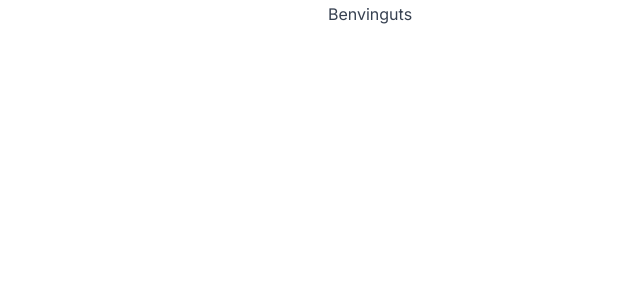
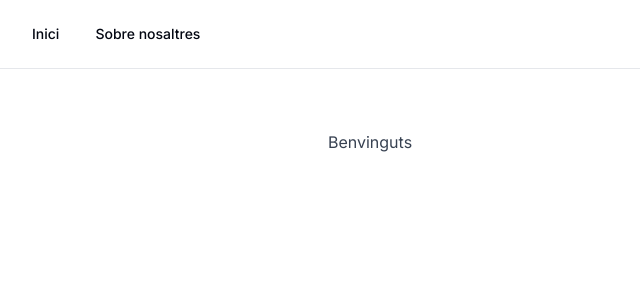
Before and after one commit to acorgue/web, a Next.js app: page / in a window 1280 px wide. Shown: the top 300 px of the page, without its empty margins (0-640 px from the left). Built offline with nearby package versions, Linux system fonts and the light colour scheme.

Commit message:
feat(layout): 💄 afegeix la barra de navegació principal
Signed-off-by: Albert Mañosa <26429103+albertms10@users.noreply.github.com>

```diff
--- a/src/app/layout.tsx
+++ b/src/app/layout.tsx
@@ -1,3 +1,4 @@
+import { Navbar } from "@/components/navbar";
 import { cn } from "@/lib/utils";
 import type { Metadata } from "next";
 import { Inter as FontSans } from "next/font/google";
@@ -24,7 +25,12 @@ export default function RootLayout({ children }: Readonly<PropsWithChildren>) {
           fontSans.variable
         )}
       >
-        <main className="container mx-auto px-2 sm:px-4 prose">{children}</main>
+        <header className="fixed w-full p-4 backdrop-blur-md bg-white/50 border-b">
+          <Navbar />
+        </header>
+        <main className="container pt-32 mx-auto px-2 sm:px-4 prose">
+          {children}
+        </main>
       </body>
     </html>
   );
--- /dev/null
+++ b/src/components/navbar.tsx
@@ -0,0 +1,33 @@
+"use client";
+
+import {
+  NavigationMenu,
+  NavigationMenuItem,
+  NavigationMenuLink,
+  NavigationMenuList,
+  navigationMenuTriggerStyle,
+} from "@/components/ui/navigation-menu";
+import Link from "next/link";
+
+export function Navbar() {
+  return (
+    <NavigationMenu>
+      <NavigationMenuList>
+        <NavigationMenuItem>
+          <Link href="/" legacyBehavior passHref>
+            <NavigationMenuLink className={navigationMenuTriggerStyle()}>
+              Inici
+            </NavigationMenuLink>
+          </Link>
+        </NavigationMenuItem>
+        <NavigationMenuItem>
+          <Link href="/sobre-nosaltres" legacyBehavior passHref>
+            <NavigationMenuLink className={navigationMenuTriggerStyle()}>
+              Sobre nosaltres
+            </NavigationMenuLink>
+          </Link>
+        </NavigationMenuItem>
+      </NavigationMenuList>
+    </NavigationMenu>
+  );
+}
--- /dev/null
+++ b/src/components/ui/navigation-menu.tsx
@@ -0,0 +1,128 @@
+import { ChevronDownIcon } from "@radix-ui/react-icons";
+import * as NavigationMenuPrimitive from "@radix-ui/react-navigation-menu";
+import { cva } from "class-variance-authority";
+import * as React from "react";
+
+import { cn } from "@/lib/utils";
+
+const NavigationMenu = React.forwardRef<
+  React.ElementRef<typeof NavigationMenuPrimitive.Root>,
+  React.ComponentPropsWithoutRef<typeof NavigationMenuPrimitive.Root>
+>(({ className, children, ...props }, ref) => (
+  <NavigationMenuPrimitive.Root
+    ref={ref}
+    className={cn(
+      "relative z-10 flex max-w-max flex-1 items-center justify-center",
+      className,
+    )}
+    {...props}
+  >
+    {children}
+    <NavigationMenuViewport />
+  </NavigationMenuPrimitive.Root>
+));
+NavigationMenu.displayName = NavigationMenuPrimitive.Root.displayName;
+
+const NavigationMenuList = React.forwardRef<
+  React.ElementRef<typeof NavigationMenuPrimitive.List>,
+  React.ComponentPropsWithoutRef<typeof NavigationMenuPrimitive.List>
+>(({ className, ...props }, ref) => (
+  <NavigationMenuPrimitive.List
+    ref={ref}
+    className={cn(
+      "group flex flex-1 list-none items-center justify-center space-x-1",
+      className,
+    )}
+    {...props}
+  />
+));
+NavigationMenuList.displayName = NavigationMenuPrimitive.List.displayName;
+
+const NavigationMenuItem = NavigationMenuPrimitive.Item;
+
+const navigationMenuTriggerStyle = cva(
+  "group inline-flex h-9 w-max items-center justify-center rounded-md bg-background px-4 py-2 text-sm font-medium transition-colors hover:bg-accent hover:text-accent-foreground focus:bg-accent focus:text-accent-foreground focus:outline-none disabled:pointer-events-none disabled:opacity-50 data-[active]:bg-accent/50 data-[state=open]:bg-accent/50",
+);
+
+const NavigationMenuTrigger = React.forwardRef<
+  React.ElementRef<typeof NavigationMenuPrimitive.Trigger>,
+  React.ComponentPropsWithoutRef<typeof NavigationMenuPrimitive.Trigger>
+>(({ className, children, ...props }, ref) => (
+  <NavigationMenuPrimitive.Trigger
+    ref={ref}
+    className={cn(navigationMenuTriggerStyle(), "group", className)}
+    {...props}
+  >
+    {children}{" "}
+    <ChevronDownIcon
+      className="relative top-[1px] ml-1 h-3 w-3 transition duration-300 group-data-[state=open]:rotate-180"
+      aria-hidden="true"
+    />
+  </NavigationMenuPrimitive.Trigger>
+));
+NavigationMenuTrigger.displayName = NavigationMenuPrimitive.Trigger.displayName;
+
+const NavigationMenuContent = React.forwardRef<
+  React.ElementRef<typeof NavigationMenuPrimitive.Content>,
+  React.ComponentPropsWithoutRef<typeof NavigationMenuPrimitive.Content>
+>(({ className, ...props }, ref) => (
+  <NavigationMenuPrimitive.Content
+    ref={ref}
+    className={cn(
+      "left-0 top-0 w-full data-[motion^=from-]:animate-in data-[motion^=to-]:animate-out data-[motion^=from-]:fade-in data-[motion^=to-]:fade-out data-[motion=from-end]:slide-in-from-right-52 data-[motion=from-start]:slide-in-from-left-52 data-[motion=to-end]:slide-out-to-right-52 data-[motion=to-start]:slide-out-to-left-52 md:absolute md:w-auto ",
+      className,
+    )}
+    {...props}
+  />
+));
+NavigationMenuContent.displayName = NavigationMenuPrimitive.Content.displayName;
+
+const NavigationMenuLink = NavigationMenuPrimitive.Link;
+
+const NavigationMenuViewport = React.forwardRef<
+  React.ElementRef<typeof NavigationMenuPrimitive.Viewport>,
+  React.ComponentPropsWithoutRef<typeof NavigationMenuPrimitive.Viewport>
+>(({ className, ...props }, ref) => (
+  <div className={cn("absolute left-0 top-full flex justify-center")}>
+    <NavigationMenuPrimitive.Viewport
+      className={cn(
+        "origin-top-center relative mt-1.5 h-[var(--radix-navigation-menu-viewport-height)] w-full overflow-hidden rounded-md border bg-popover text-popover-foreground shadow data-[state=open]:animate-in data-[state=closed]:animate-out data-[state=closed]:zoom-out-95 data-[state=open]:zoom-in-90 md:w-[var(--radix-navigation-menu-viewport-width)]",
+        className,
+      )}
+      ref={ref}
+      {...props}
+    />
+  </div>
+));
+NavigationMenuViewport.displayName =
+  NavigationMenuPrimitive.Viewport.displayName;
+
+const NavigationMenuIndicator = React.forwardRef<
+  React.ElementRef<typeof NavigationMenuPrimitive.Indicator>,
+  React.ComponentPropsWithoutRef<typeof NavigationMenuPrimitive.Indicator>
+>(({ className, ...props }, ref) => (
+  <NavigationMenuPrimitive.Indicator
+    ref={ref}
+    className={cn(
+      "top-full z-[1] flex h-1.5 items-end justify-center overflow-hidden data-[state=visible]:animate-in data-[state=hidden]:animate-out data-[state=hidden]:fade-out data-[state=visible]:fade-in",
+      className,
+    )}
+    {...props}
+  >
+    <div className="relative top-[60%] h-2 w-2 rotate-45 rounded-tl-sm bg-border shadow-md" />
+  </NavigationMenuPrimitive.Indicator>
+));
+NavigationMenuIndicator.displayName =
+  NavigationMenuPrimitive.Indicator.displayName;
+
+export {
+  NavigationMenu,
+  NavigationMenuContent,
+  NavigationMenuIndicator,
+  NavigationMenuItem,
+  NavigationMenuLink,
+  NavigationMenuList,
+  NavigationMenuTrigger,
+  NavigationMenuViewport,
+  navigationMenuTriggerStyle,
+};
```
